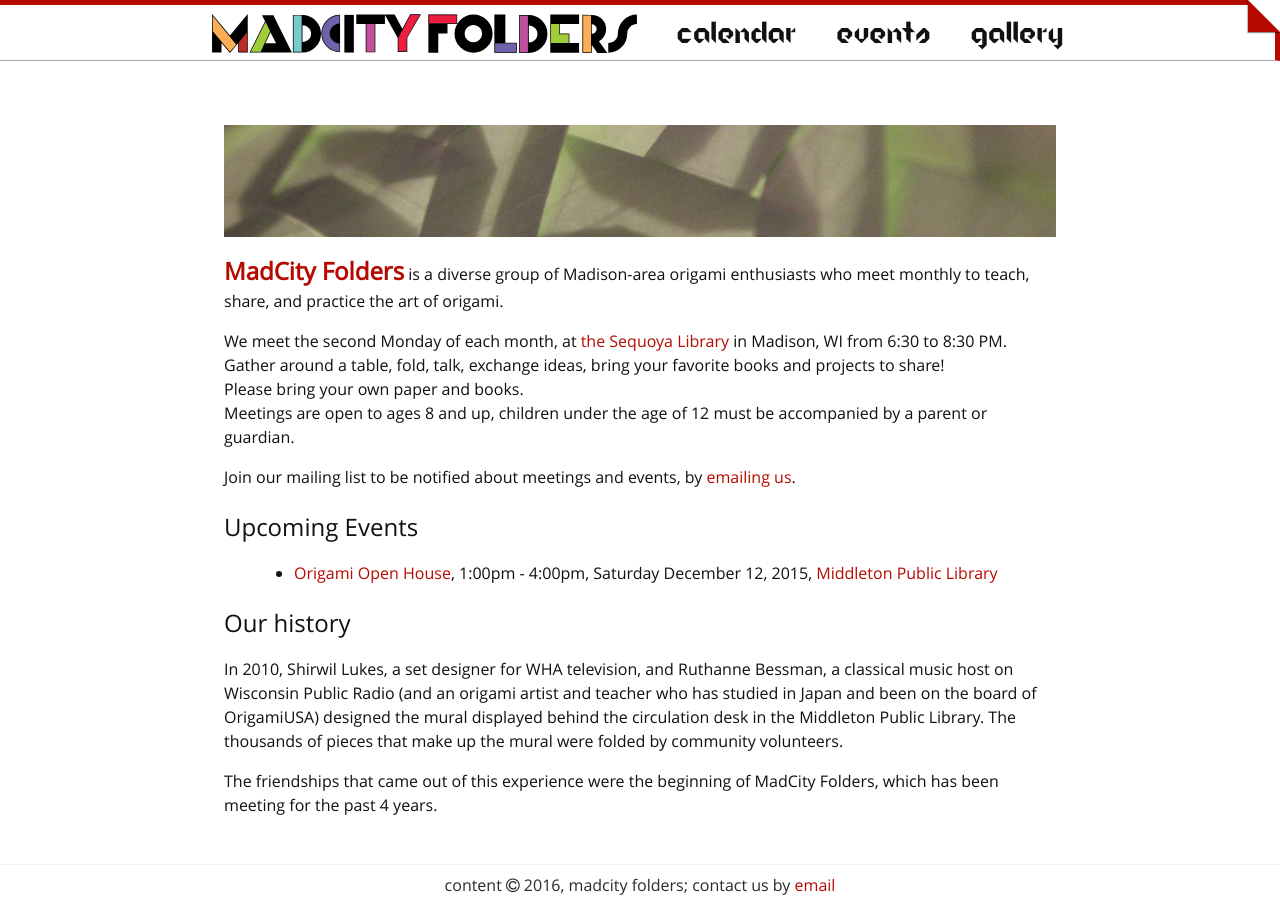
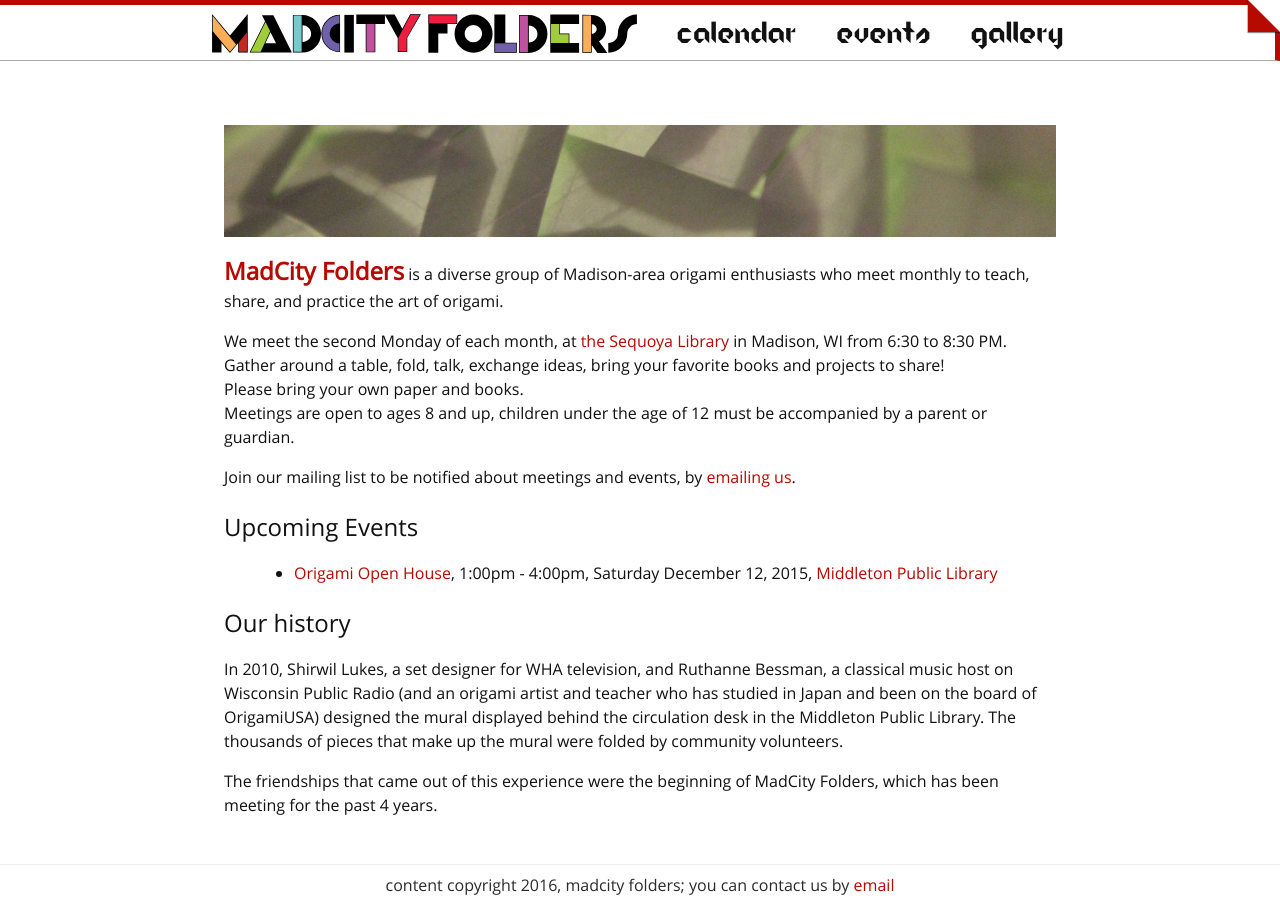
Before and after one commit to MadCityFolders/madcityfolders.github.io, a Jekyll site: the page built from index.md, in a window 1280 px wide. Built offline with Jekyll 4.4.1, drawn with Linux system fonts in a browser that asks for light colours; nearby versions of some CDN libraries; comment, search, counter and statistics services are not loaded.

Commit message:
Strip out font-awesome

```diff
--- a/_includes/footer.html
+++ b/_includes/footer.html
@@ -1,3 +1,3 @@
 <footer class="site-footer">
-content <i class="fa fa-copyright"></i> {{ 'now' | date: "%Y"}}, madcity folders; contact us by <a href="mailto:{{site.email}}">email</a>
+content copyright {{ 'now' | date: "%Y"}}, madcity folders; you can contact us by <a href="mailto:{{site.email}}">email</a>
 </footer>
--- a/_includes/head.html
+++ b/_includes/head.html
@@ -8,7 +8,6 @@
 
   <link rel="stylesheet" href="{{ "/css/main.css" | prepend: site.baseurl }}">
   <link rel="stylesheet" href="{{ "/css/responsive-classes.css" | prepend: site.baseurl }}">
-  <link rel="stylesheet" href="https://maxcdn.bootstrapcdn.com/font-awesome/4.4.0/css/font-awesome.min.css">
   <script src="{{ "/js/prefixfree.min.js" | prepend: site.baseurl }}"></script>
   <script src="{{ "/js/vendor/modernizr.min.js" | prepend: site.baseurl }}"></script>
   <link rel="canonical" href="{{ page.url | replace:'index.html','' | prepend: site.baseurl | prepend: site.url }}">
```
